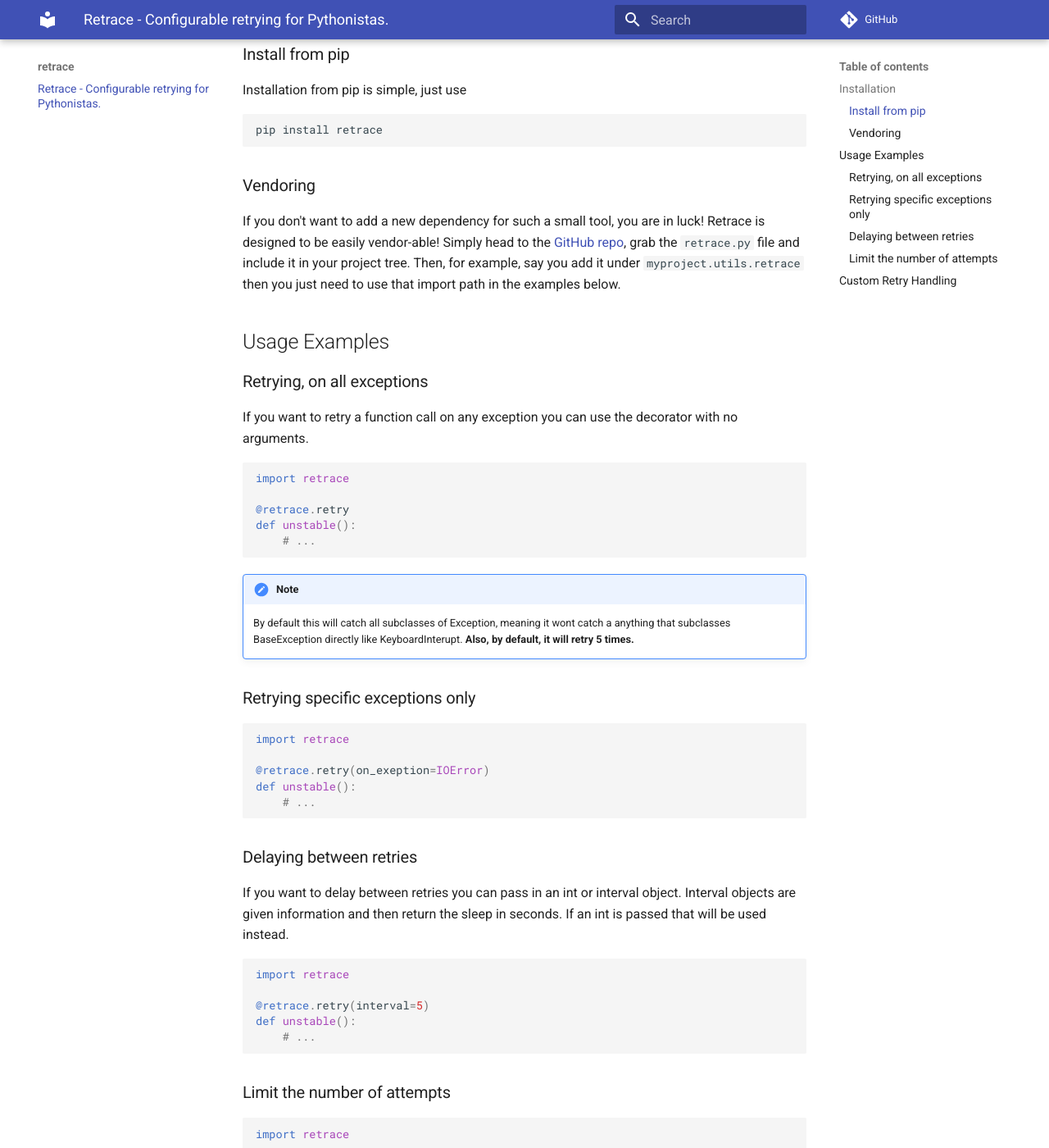
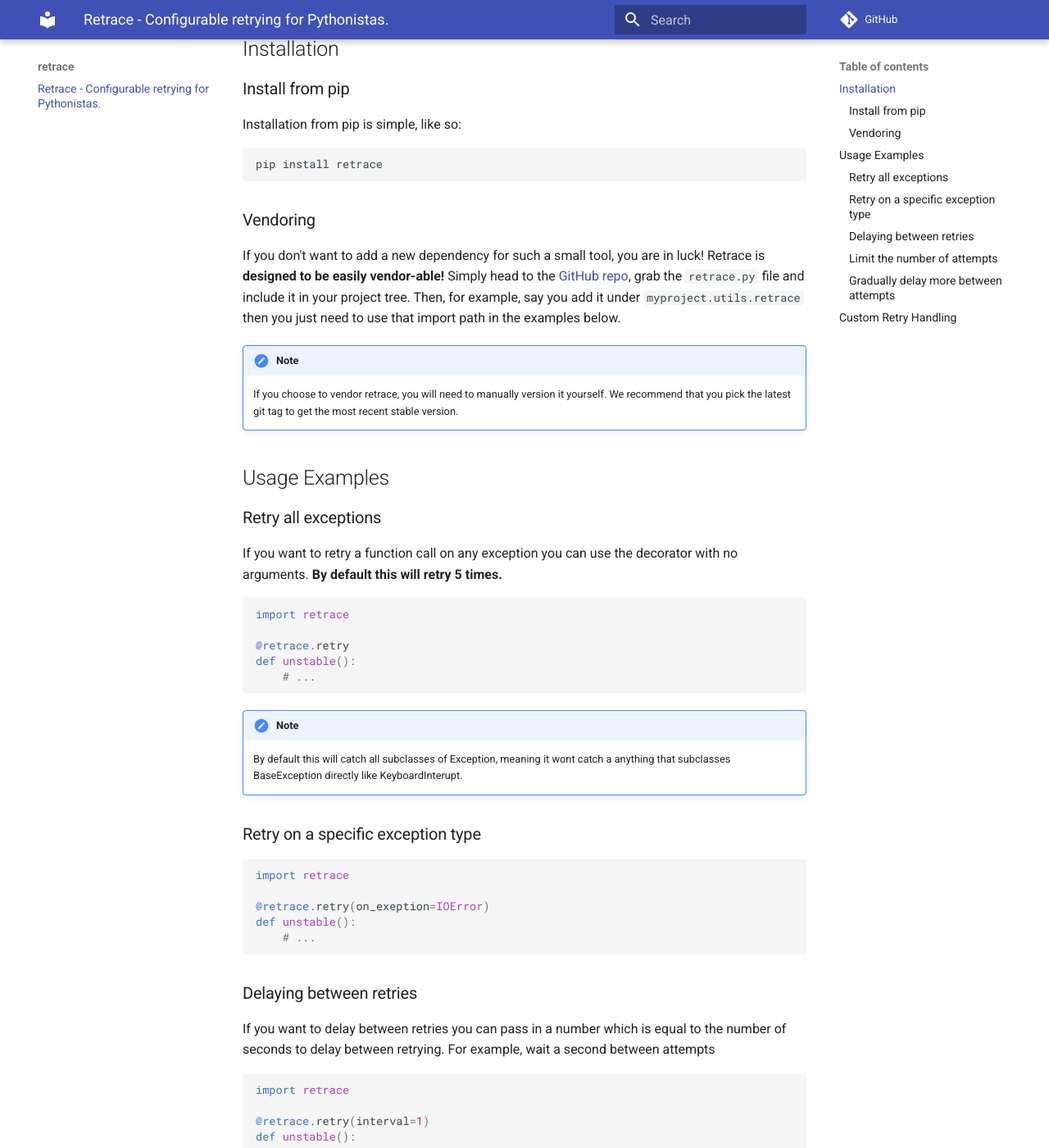
Before and after one commit to d0ugal/retrace, an MkDocs documentation site: the page built from docs/index.md, in a window 1280 px wide and 1400 px high, scrolled down 312 px. Shown: the whole window at 82% size. Built offline with MkDocs 1.6.1 and Material for MkDocs 9.7.7, drawn with Linux system fonts in a browser that asks for light colours; comment, search, counter and statistics services are not loaded; some of the changed text lies outside the part shown.

Commit message:
Documentation Updates

````diff
--- a/docs/index.md
+++ b/docs/index.md
@@ -6,31 +6,40 @@
 
 Don't manually fudge around with exception retrying again!
 
+Retrace supports Python 2.7 and 3.3+.
+
 ## Installation
 
 ### Install from pip
 
-Installation from pip is simple, just use
+Installation from pip is simple, like so:
 
     pip install retrace
 
 ### Vendoring
 
 If you don't want to add a new dependency for such a small tool, you are in
-luck! Retrace is designed to be easily vendor-able! Simply head to the
+luck! Retrace is **designed to be easily vendor-able!** Simply head to the
 [GitHub repo](https://github.com/d0ugal/retrace), grab the `retrace.py` file
 and include it in your project tree. Then, for example, say you add it under
 `myproject.utils.retrace` then you just need to use that import path in the
 examples below.
 
 
+!!! note
+
+    If you choose to vendor retrace, you will need to manually version it
+    yourself. We recommend that you pick the latest git tag to get the most
+    recent stable version.
+
+
 ## Usage Examples
 
-### Retrying, on all exceptions
+### Retry all exceptions
 
 
 If you want to retry a function call on any exception you can use the decorator
-with no arguments.
+with no arguments. **By default this will retry 5 times.**
 
 
 ```python
@@ -45,10 +54,10 @@
 
     By default this will catch all subclasses of Exception, meaning it wont
     catch a anything that subclasses BaseException directly like
-    KeyboardInterupt. **Also, by default, it will retry 5 times.**
+    KeyboardInterupt.
 
 
-### Retrying specific exceptions only
+### Retry on a specific exception type
 
 ```python
 import retrace
@@ -61,14 +70,14 @@
 
 ### Delaying between retries
 
-If you want to delay between retries you can pass in an int or interval object.
-Interval objects are given information and then return the sleep in seconds. If
-an int is passed that will be used instead.
+If you want to delay between retries you can pass in a number which is equal
+to the number of seconds to delay between retrying. For example, wait a second
+between attempts
 
-```
+```python
 import retrace
 
-@retrace.retry(interval=5)
+@retrace.retry(interval=1)
 def unstable():
     # ...
 ```
@@ -76,10 +85,26 @@
 
 ### Limit the number of attempts
 
-```
+By default retrace will retry 5 times, if you want to change that, pass in a
+new limit.
+
+```python
 import retrace
 
-@retrace.retry(limit=5)
+@retrace.retry(limit=10)
+def unstable():
+    # ...
+```
+
+
+### Gradually delay more between attempts
+
+
+```python
+import time
+import retrace
+
+@retrace.retry(interval=time.sleep)
 def unstable():
     # ...
 ```
@@ -94,14 +119,14 @@
 each attempt. To do this, a method needs to be passed that accepts one
 argument. The argument is the the current attempt integer.
 
-```
+```python
 import time
 import retrace
 
 def exponential_backoff(attempt_number):
     time.sleep(attempt_number * 2)
 
-@retrace.retry(sleep=exponential_backoff)
+@retrace.retry(interval=exponential_backoff)
 def unstable():
     # ...
 ```
@@ -110,7 +135,7 @@
 In this artificial example, the retry limit is 10 in the afternoon, but only 5
 in them orning.
 
-```
+```python
 import datetime
 import retrace
 
````
